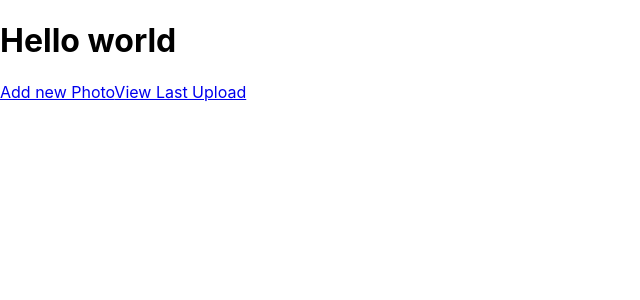
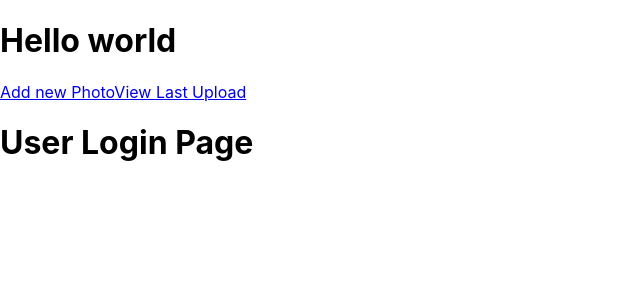
Before and after one commit to meggs1/photo-frontend, a React (Create React App) app: page /login in a window 1280 px wide. Shown: the top 300 px of the page, without its empty margins (0-640 px from the left). Built offline with nearby package versions, Linux system fonts and the light colour scheme; no server answers.

Commit message:
add user log in component and route

```diff
--- /dev/null
+++ b/src/components/users/Login.js
@@ -0,0 +1,15 @@
+import { Component } from "react";
+
+class Login extends Component {
+
+    render() {
+        return(
+            <div>
+                <h1> User Login Page</h1>
+            </div>
+        )
+    }
+}
+
+
+export default Login
--- a/src/containers/App.js
+++ b/src/containers/App.js
@@ -6,6 +6,7 @@ import '../App.css';
 import { fetchPosts } from '../actions/posts.js'
 import Form from '../components/posts/Form'
 import Post from '../components/posts/Post'
+import Login from '../components/users/Login'
 
 
 class App extends Component {
@@ -46,6 +47,7 @@ class App extends Component {
             <Routes>
               <Route path="form" element={<Form />} />
               <Route path="lastpost" element={<Post post={lastPost}/>} />
+              <Route path="login" element={<Login />} />
             </Routes>
           </BrowserRouter>
         </div>
```
Also changed, not shown: src/components/users/Profile.js (added), src/components/users/SignUp.js (added).
